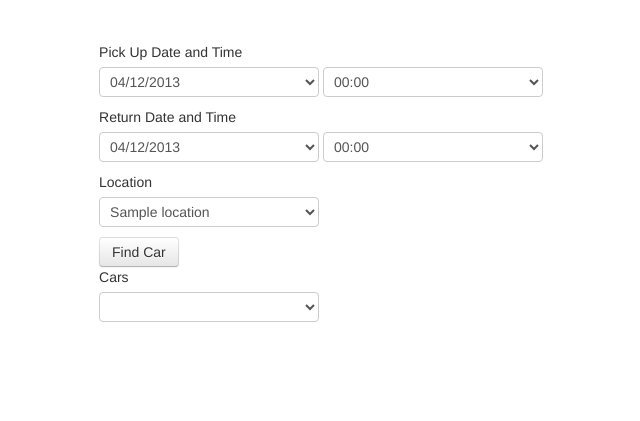
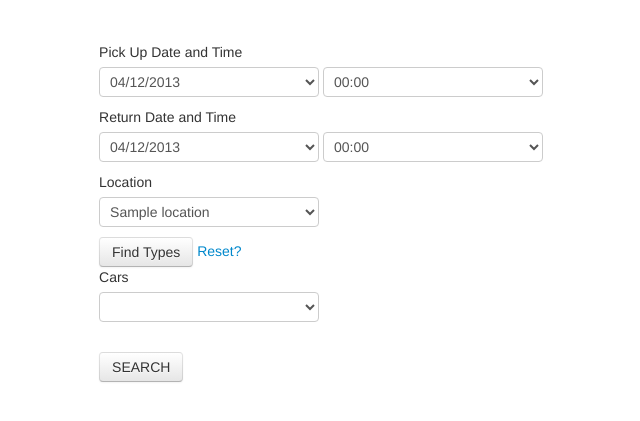
Before and after one commit to fozzle/cs4400, a Flask app: page /rent in a window 1280 px wide. Shown: the top 421 px of the page, without its empty margins (132-772 px from the left). Run offline with Flask 2, Linux system fonts and the light colour scheme; tables that the repository leaves empty or names only in its code hold one stand-in row (values such as "Sample post"); lists and menus that the app fills with data are empty.

Commit message:
freakin rental

```diff
--- a/app.py
+++ b/app.py
@@ -176,7 +176,7 @@ def personal_info():
     month = card[2].month
     return render_template('personal_info.html', user=user_row, plans=plans, card=card, year=year, month=month)
 
-@app.route('/rent', methods=['GET','POST'])
+@app.route('/rent', methods=['GET','POST', 'STUFF'])
 def rent():
         locations = "SELECT LocationName FROM location"
         c.execute(locations)
@@ -198,6 +198,8 @@ def rent():
                 for item in a:
                         models.append(item[0])
                 return render_template('rent.html', models=models, data=setloc)
+        if request.method == "STUFF":
+                flash('hopefully this worked')
 
         return render_template('rent.html', data = r)
         pass
--- a/templates/rent.html
+++ b/templates/rent.html
@@ -26,7 +26,8 @@
 
 		{% endfor %}
 		</select>
-	<p><button type=submit class=btn>Find Car</button>
+	<p><button type=submit class=btn>Find Types</button>
+	<a href="{{ url_for('rent') }}">Reset?</a>
 	<label>Cars</label>
 		<select name=cars>
 		{% for (carmodel) in models %}
@@ -36,4 +37,7 @@
 		</select>
 
 	</form>
+	<form action="" method="stuff">
+		<p><button type=submit class=btn>SEARCH</button>
+	</form>
 {% endblock %}
```
